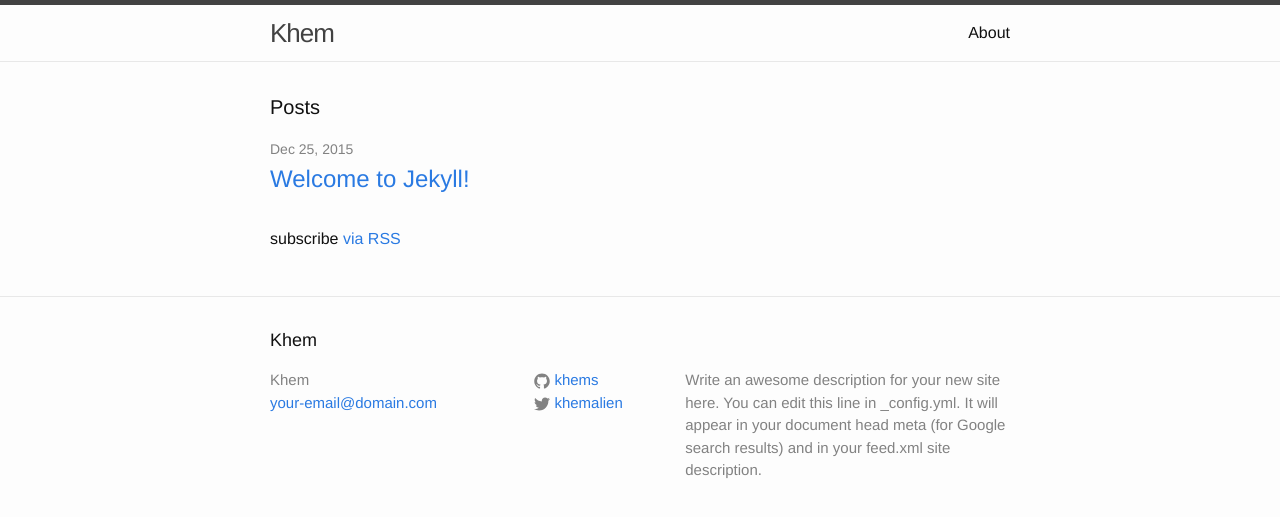
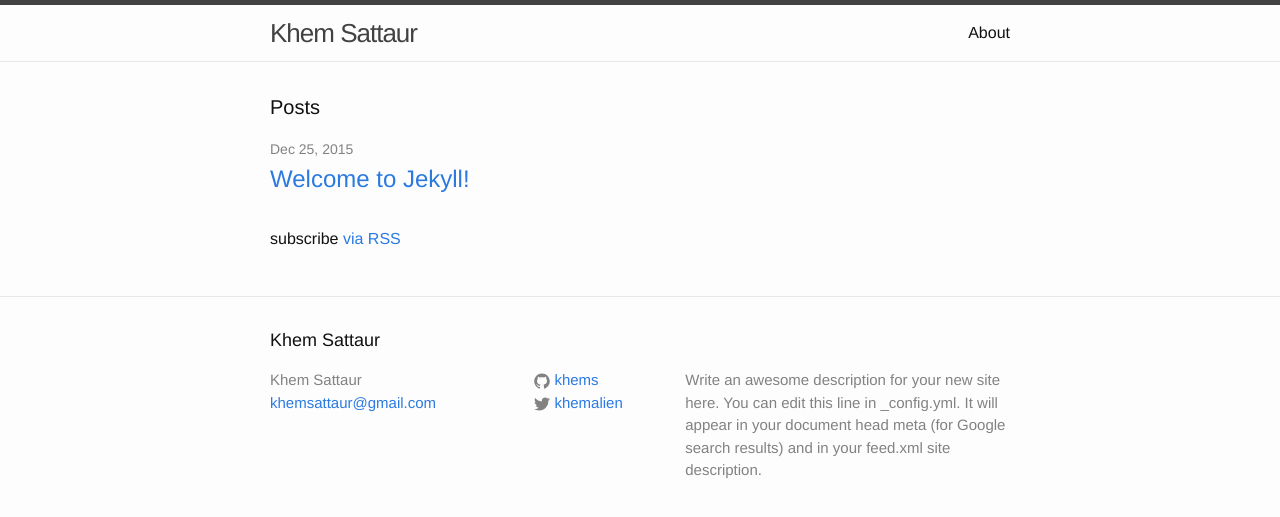
Before and after one commit to khems/khems.github.io, a Jekyll site: the page built from index.html, in a window 1280 px wide. Shown: the top 517 px of the page. Built offline with Jekyll 4.4.1, drawn with Linux system fonts in a browser that asks for light colours.

Commit message:
Name and email

```diff
--- a/_config.yml
+++ b/_config.yml
@@ -1,6 +1,6 @@
 # Site settings
-title: Khem
-email: your-email@domain.com
+title: Khem Sattaur
+email: khemsattaur@gmail.com
 description: > # this means to ignore newlines until "baseurl:"
   Write an awesome description for your new site here. You can edit this
   line in _config.yml. It will appear in your document head meta (for
```
